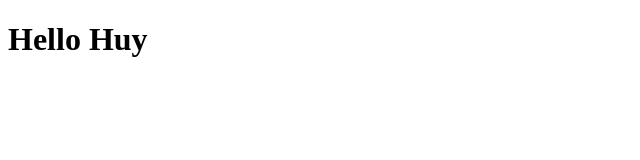
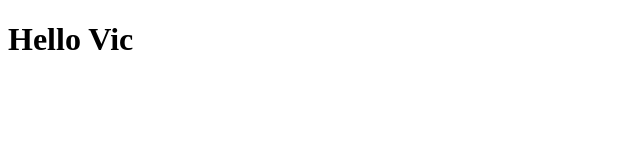
Before and after one commit to 123huyvippro97/Sell-Product, a plain HTML site: page index.html in a window 1280 px wide. Shown: the full height of the page, 0-640 px from the left. Drawn offline with Linux system fonts and the light colour scheme.

Commit message:
Update index.html

```diff
--- a/index.html
+++ b/index.html
@@ -7,6 +7,6 @@
 	<link rel="stylesheet" href="">
 </head>
 <body>
-	<h1>Hello Huy</h1>
+	<h1>Hello Vic</h1>
 </body>
 </html>
```
